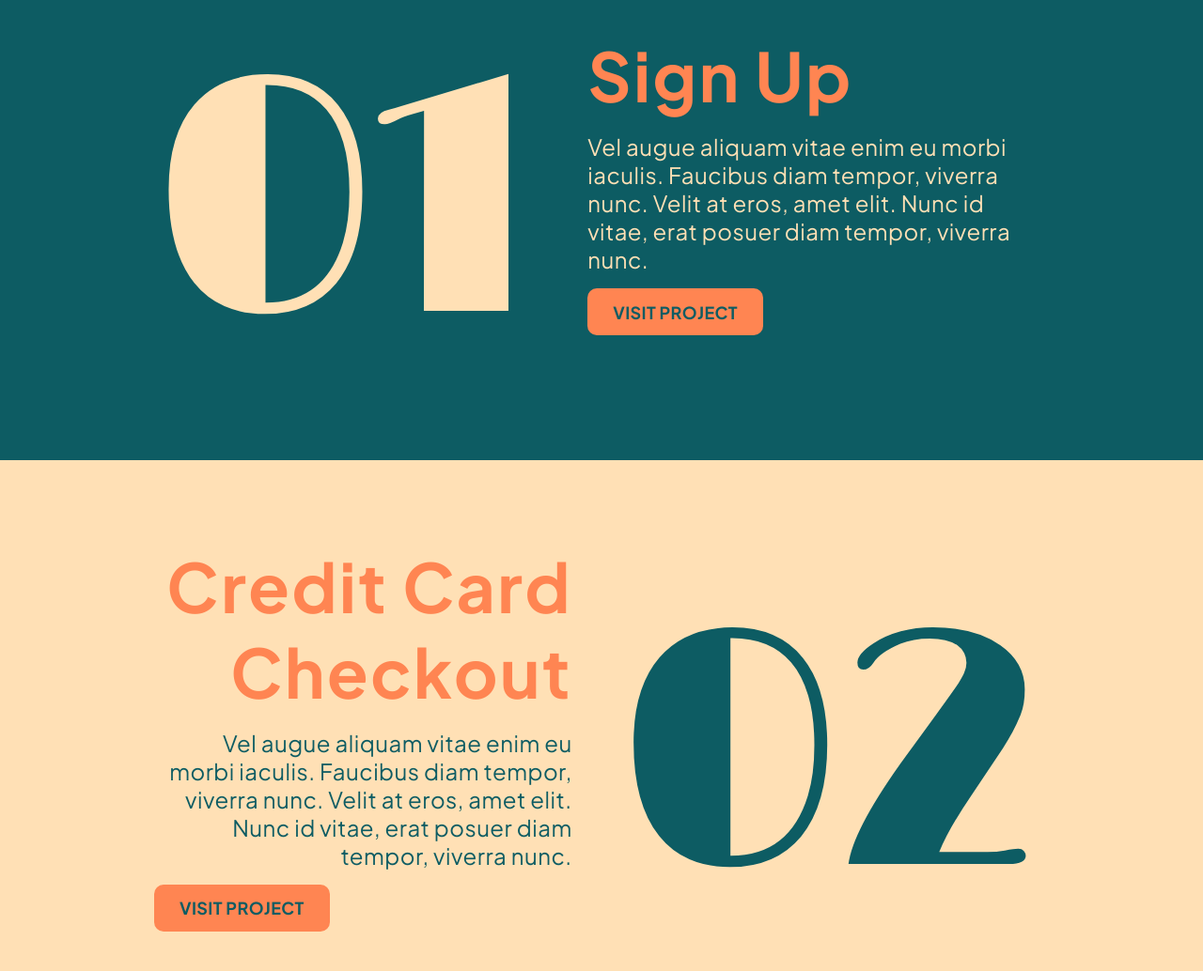
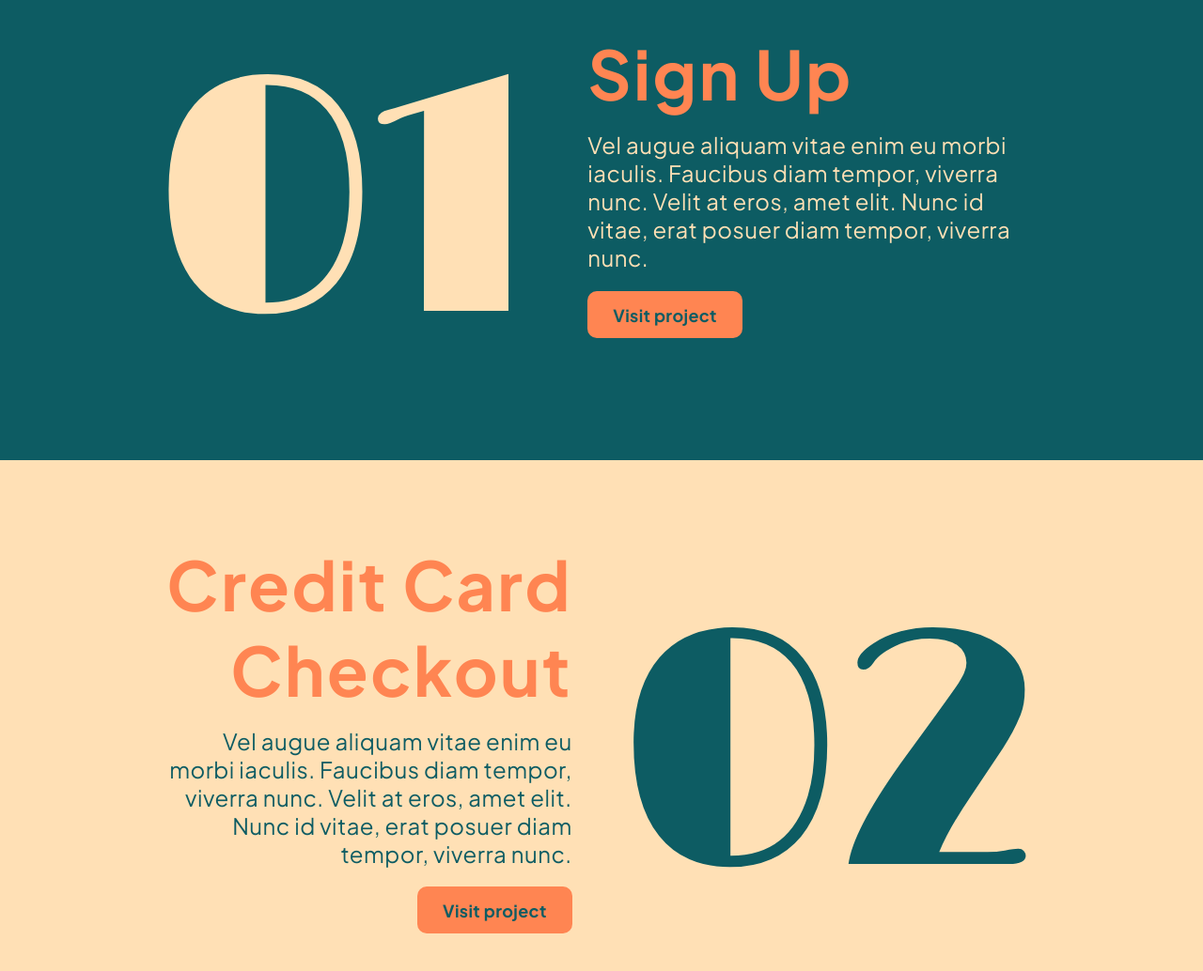
Before and after one commit to dev-n-dra/Daily-UI, a plain HTML site: page index.html in a window 1280 px wide. Shown: the part 745-1779 px from the top of the page at 94% size. Drawn offline with nearby package versions, Linux system fonts and the light colour scheme.

Commit message:
button updated

```diff
--- a/index.html
+++ b/index.html
@@ -33,7 +33,9 @@
                     <p>
                         Vel augue aliquam vitae enim eu morbi iaculis. Faucibus diam tempor, viverra nunc. Velit at eros, amet elit. Nunc id vitae, erat posuer diam tempor, viverra nunc.
                     </p>
-                    <button>visit project</button>
+                    <a href="#">
+                        <div class="button">Visit project</div>
+                    </a>
                 </div>
             </div>
         </div>
@@ -48,7 +50,9 @@
                     <p>
                         Vel augue aliquam vitae enim eu morbi iaculis. Faucibus diam tempor, viverra nunc. Velit at eros, amet elit. Nunc id vitae, erat posuer diam tempor, viverra nunc.
                     </p>
-                    <button>visit project</button>
+                    <a href="#">
+                        <div class="button">Visit project</div>
+                    </a>
                 </div>
             </div>
         </div>
--- a/style.css
+++ b/style.css
@@ -51,18 +51,34 @@ h3 {
     /* line-height: 100%; */
 }
 
-button {
-    font-family: "+JakartaBold", sans-serif;
-    font-size: clamp(1rem, 8vw, 1.125rem);
-    letter-spacing: 0.02em;
-}
-
 .accent {
     color: #ff8552;
 }
 
 
 /* layout-------------------------------------------------------- */
+
+a {
+    color: #0d5c63;
+    text-decoration: none;
+    padding: 0.5em 0;
+}
+
+.content {
+    display: flex;
+    flex-direction: column;
+}
+
+.button {
+    font-family: "+JakartaBold", sans-serif;
+    font-size: clamp(1rem, 8vw, 1.125rem);
+    letter-spacing: 0.02em;
+    background-color: #ff8552;
+    display: inline;
+    padding: 0.75em 1.5em;
+    border-radius: 10px;
+    align-self: flex-end;
+}
 
 
 /* hero section---------------------- */
@@ -102,6 +118,10 @@ button {
     flex-direction: column;
 }
 
+.odd .content {
+    align-items: flex-start;
+}
+
 .odd h1 {
     text-transform: capitalize;
 }
@@ -114,13 +134,8 @@ button {
     text-align: right;
 }
 
-button {
-    border: none;
-    border-radius: 10px;
-    background-color: #ff8552;
-    color: #0d5c63;
-    text-transform: uppercase;
-    padding: 0.75em 1.5em;
+.button {
+    text-align: left;
 }
 
 
@@ -152,6 +167,10 @@ button {
     flex-direction: column;
 }
 
+.even .content {
+    align-items: flex-end;
+}
+
 .even h1 {
     text-transform: capitalize;
     text-align: right;
@@ -164,16 +183,6 @@ button {
 
 .even .num {
     text-align: left;
-}
-
-button {
-    text-align: right;
-    border: none;
-    border-radius: 10px;
-    background-color: #ff8552;
-    color: #0d5c63;
-    text-transform: uppercase;
-    padding: 0.75em 1.5em;
 }
 
 
```
